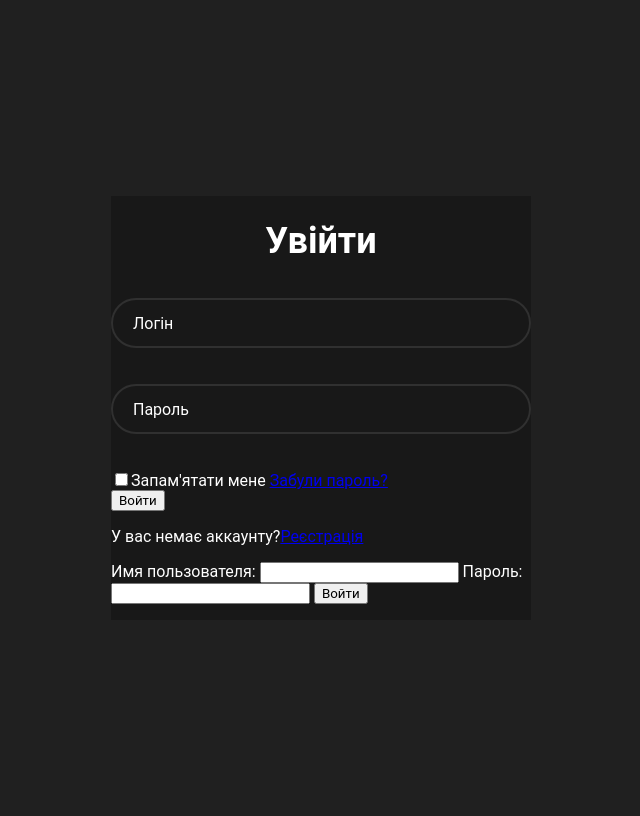
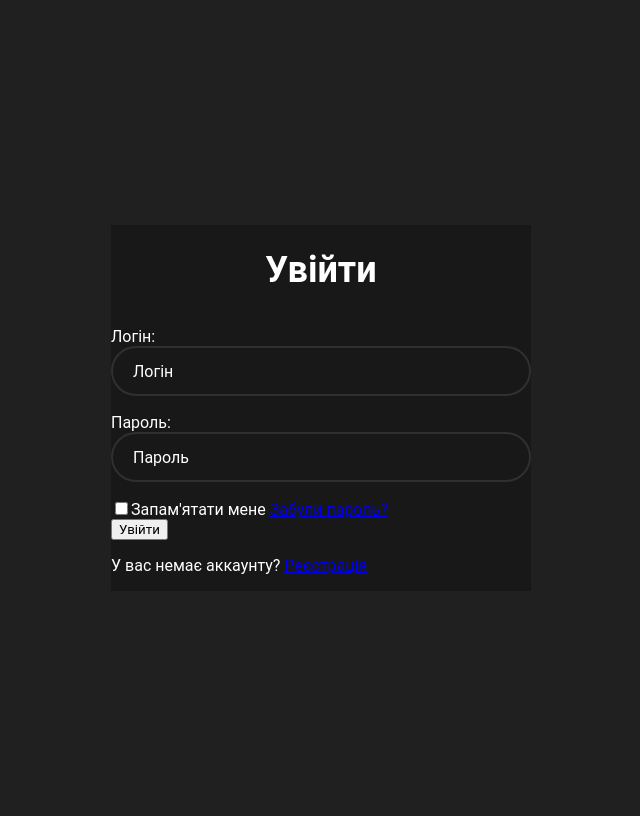
Before and after one commit to secretparisiens/Projekt-Semestralny, a Django app: template main/templates/main/log.html in a window 1280 px wide. Shown: the whole page, without its empty margins (319-959 px from the left). Run offline with Django 5.2, Linux system fonts and the light colour scheme; the template is opened without the code that fills it, so the values that code supplies are empty.

Commit message:
log.html

```diff
--- a/main/templates/main/log.html
+++ b/main/templates/main/log.html
@@ -1,37 +1,35 @@
 {% load static %}
-{% block title %}{% endblock %}
-<link rel="icon" href="{% static 'main/favicon.ico' %}" />
-<link rel="stylesheet" href="{% static 'main/css/log.css' %}">
+<!DOCTYPE html>
+<html lang="en">
 <head>
+    <meta charset="UTF-8">
+    <meta name="viewport" content="width=device-width, initial-scale=1.0">
     <title>Вхід</title>
     <link rel="stylesheet" href="{% static 'main/css/log.css' %}">
+    <link rel="icon" href="{% static 'main/favicon.ico' %}" />
 </head>
 <body>
     <div class="log">
-      <form action="">
+        <form method="post" action="{% url 'log' %}">
+            {% csrf_token %}
             <h1>Увійти</h1>
             <div class="input-box">
-          <input type="text" placeholder="Логін" required>
+                <label for="username">Логін:</label>
+                <input type="text" name="username" id="username" placeholder="Логін" required>
             </div>
             <div class="input-box">
-          <input type="password" placeholder="Пароль" required>
+                <label for="password">Пароль:</label>
+                <input type="password" name="password" id="password" placeholder="Пароль" required>
             </div>
             <div class="remember-forgot">
-          <label><input type="checkbox">Запам'ятати мене</label>
-          <a href="a">Забули пароль?</a>
+                <label><input type="checkbox" name="remember_me">Запам'ятати мене</label>
+                <a href="#">Забули пароль?</a>
             </div>
-        <button type="submit" class="btn">Войти</button>
+            <button type="submit" class="btn">Увійти</button>
             <div class="register-link">
-          <p>У вас немає аккаунту?<a href="reg">Реєстрація</a></p>
+                <p>У вас немає аккаунту? <a href="{% url 'reg' %}">Реєстрація</a></p>
             </div>
         </form>
-      <form method="post">
-    {% csrf_token %}
-    <label for="username">Имя пользователя:</label>
-    <input type="text" name="username" id="username">
-    <label for="password">Пароль:</label>
-    <input type="password" name="password" id="password">
-    <button type="submit">Войти</button>
-</form>
-
+    </div>
 </body>
+</html>
```
Lines whose indentation alone changed are shown as unchanged.
